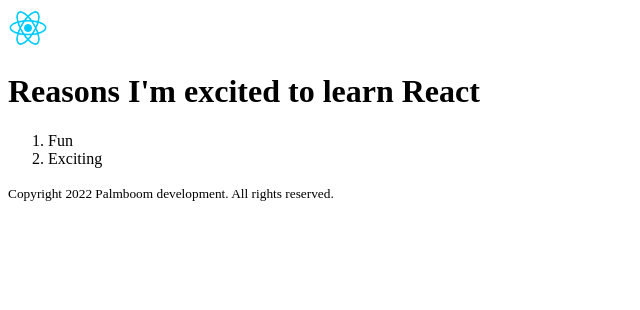
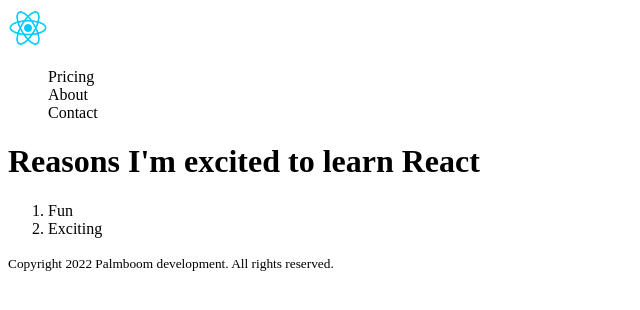
Before and after one commit to nofxboy1234/scrimba-react, a React (Create React App) app: page / in a window 1280 px wide. Shown: the top 310 px of the page, without its empty margins (0-640 px from the left). Built offline with nearby package versions, Linux system fonts and the light colour scheme.

Commit message:
Add basic styling

```diff
--- /dev/null
+++ b/src/Page.css
@@ -0,0 +1,3 @@
+/* .nav-items {
+  list-style: none;
+} */
--- a/src/index.css
+++ b/src/index.css
@@ -1,4 +1,4 @@
-body {
+/* body {
   margin: 0;
   font-family: -apple-system, BlinkMacSystemFont, 'Segoe UI', 'Roboto', 'Oxygen',
     'Ubuntu', 'Cantarell', 'Fira Sans', 'Droid Sans', 'Helvetica Neue',
@@ -10,4 +10,8 @@ body {
 code {
   font-family: source-code-pro, Menlo, Monaco, Consolas, 'Courier New',
     monospace;
+} */
+
+.nav-items {
+  list-style: none;
 }
--- a/src/index.js
+++ b/src/index.js
@@ -1,6 +1,7 @@
 import React from 'react';
 import ReactDOM from 'react-dom/client';
-// import './index.css';
+import './index.css';
+
 // import App from './App';
 // import reportWebVitals from './reportWebVitals';
 
@@ -16,8 +17,33 @@ function Header() {
     <header>
       <nav>
         <img src="./react-logo.png" alt="react logo" width="40px" />
+        <ul className="nav-items">
+          <li>Pricing</li>
+          <li>About</li>
+          <li>Contact</li>
+        </ul>
       </nav>
     </header>
+  );
+}
+
+function Footer() {
+  return (
+    <footer>
+      <small>Copyright 2022 Palmboom development. All rights reserved.</small>
+    </footer>
+  );
+}
+
+function MainContent() {
+  return (
+    <div>
+      <h1>Reasons I'm excited to learn React</h1>
+      <ol>
+        <li>Fun</li>
+        <li>Exciting</li>
+      </ol>
+    </div>
   );
 }
 
@@ -25,14 +51,8 @@ function Page() {
   return (
     <div>
       <Header />
-      <h1>Reasons I'm excited to learn React</h1>
-      <ol>
-        <li>Fun</li>
-        <li>Exciting</li>
-      </ol>
-      <footer>
-        <small>Copyright 2022 Palmboom development. All rights reserved.</small>
-      </footer>
+      <MainContent />
+      <Footer />
     </div>
   );
 }
```
